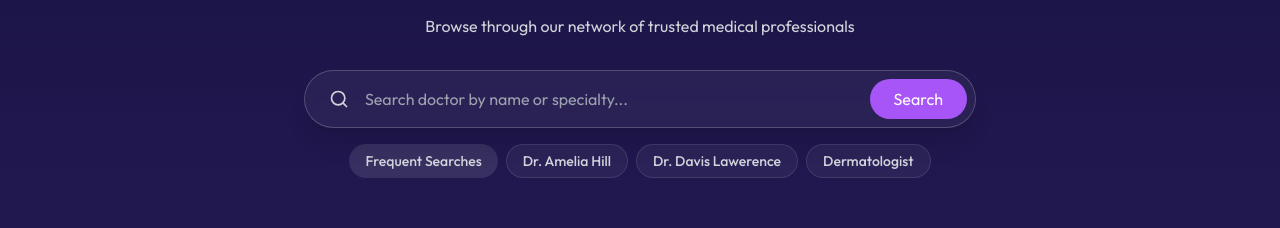
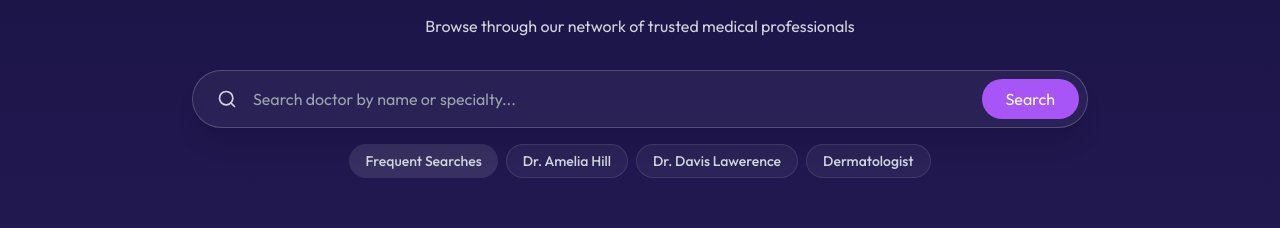
Before and after one commit to anshgupta77/MediLink-frontend, a React (Vite) app: page /doctors in a window 1280 px wide. Shown: the part 163-391 px from the top of the page. Built offline with nearby package versions, Linux system fonts and the light colour scheme; no server answers.

Commit message:
Done with specilty menu in the doctor

```diff
--- a/src/App.jsx
+++ b/src/App.jsx
@@ -31,6 +31,7 @@ const App = () => {
       <Routes>
         <Route path='/' element={<Home />} />
         <Route path='/doctors' element={<Doctors />} />
+        <Route path='/doctors/:specialityData' element={<Doctors />} />
         <Route path='/login' element={<Login />} />
         <Route path='/about' element={<About />} />
         <Route path='/contact' element={<Contact />} />
--- a/src/pages/Doctors.jsx
+++ b/src/pages/Doctors.jsx
@@ -1,6 +1,6 @@
 
 import React, { useContext, useEffect, useState } from 'react';
-import { useNavigate } from 'react-router-dom';
+import { useNavigate, useParams } from 'react-router-dom';
 import { AppContext } from '../context/AppContext';
 import { Search, Calendar } from 'lucide-react';
 
@@ -9,6 +9,12 @@ const Doctors = () => {
   const [isSearchFocused, setIsSearchFocused] = useState(false);
   const navigate = useNavigate();
   const { doctors, setSpeciality, speciality, search, setSearch } = useContext(AppContext);
+
+  let {specialityData} = useParams();
+  useEffect(() => {
+    setSpeciality(specialityData);
+  }, [specialityData]);
+
 
   return (
     <div className="bg-gradient-to-b from-[#1a1445] to-[#2a1d5d] p-6 rounded-2xl">
@@ -26,7 +32,7 @@ const Doctors = () => {
                   </p>
 
                   {/* Search Container */}
-                  <div className="relative max-w-2xl mx-auto">
+                  <div className="relative mx-auto">
                     <div className={`
                       flex items-center bg-white/5 border border-white/20 rounded-full shadow-xl
                       transition-all duration-300 backdrop-blur-sm
```
